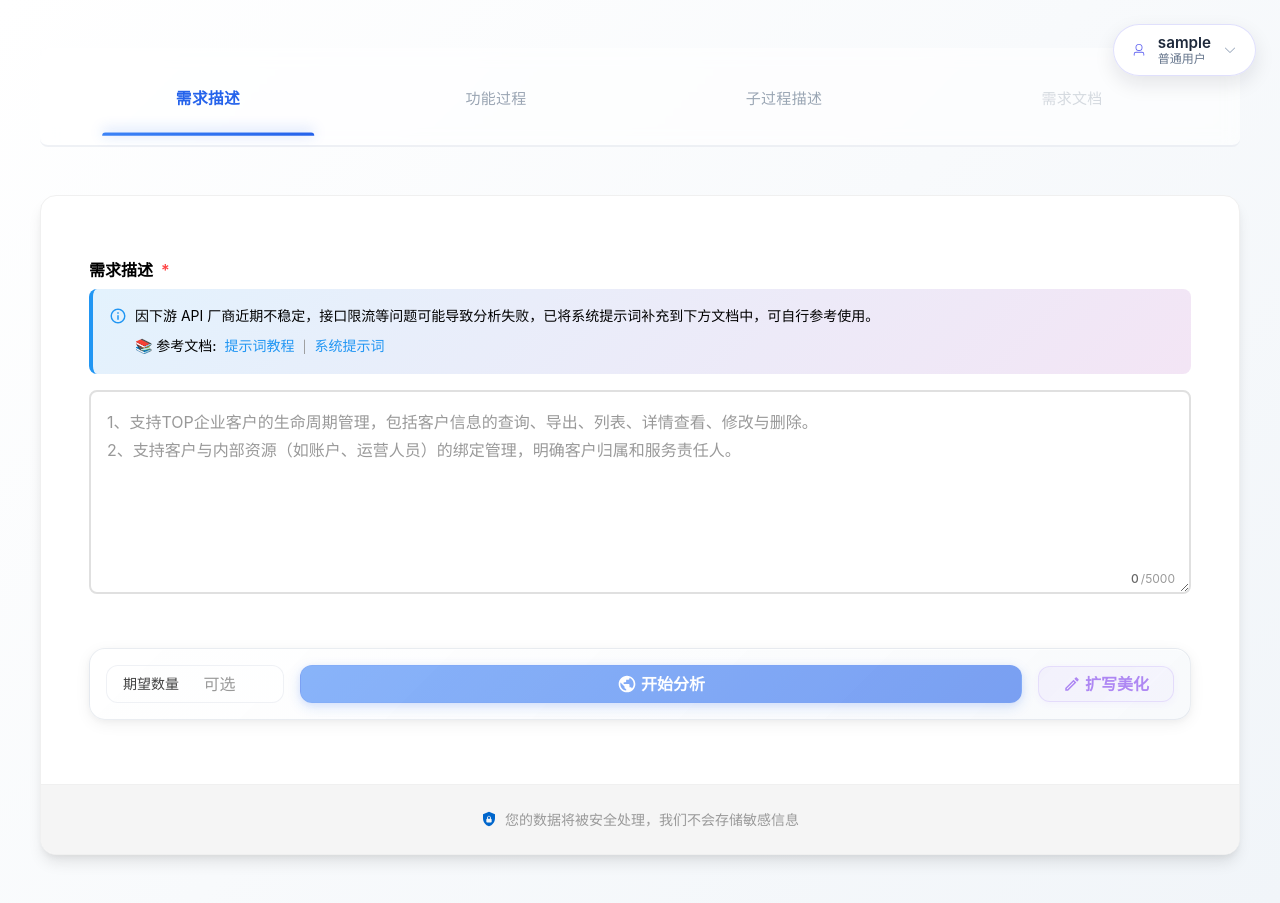
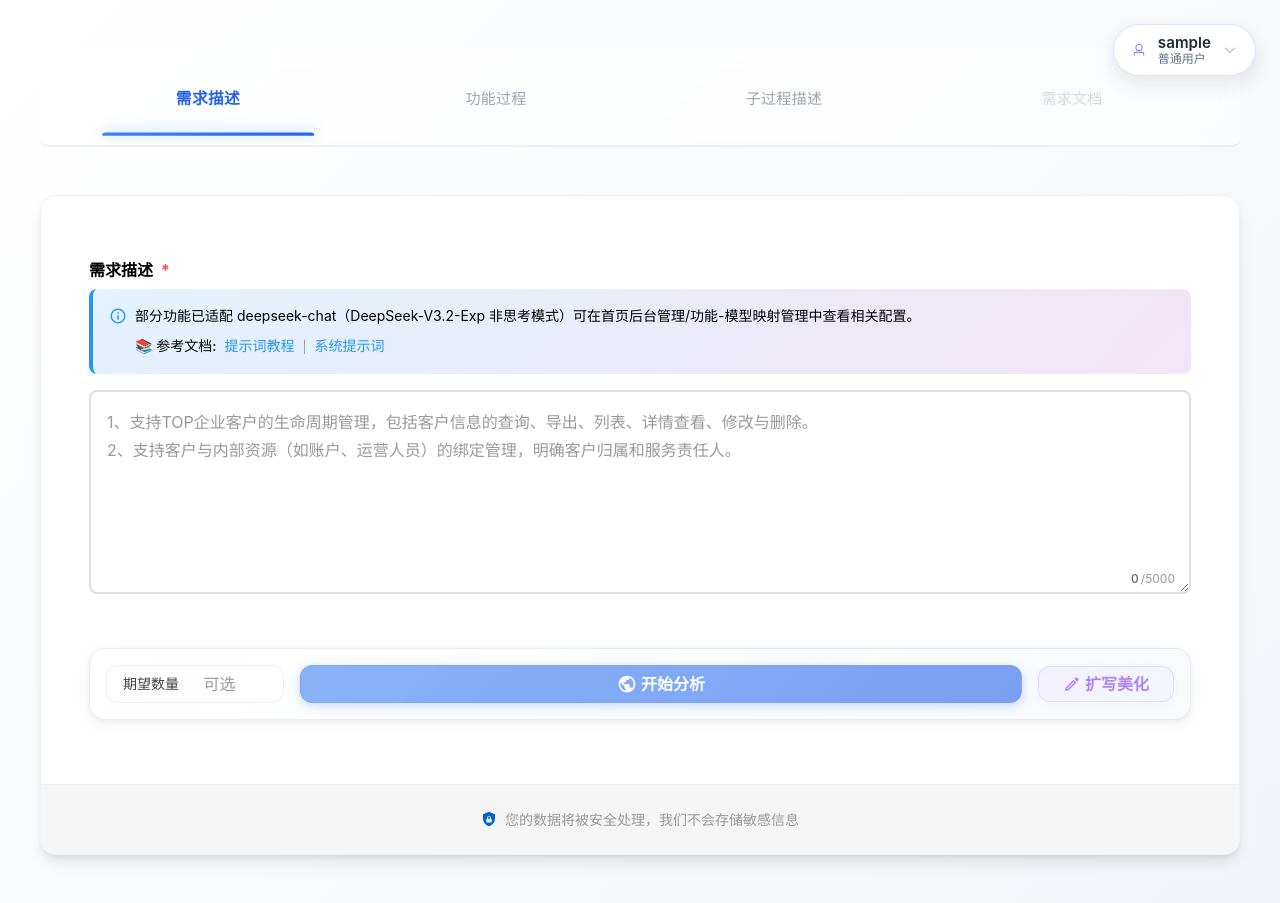
Before and after one commit to Docker7530/excalicode-ai, a Vue app in the folder frontend/: page /requirement-analysis in a window 1280 px wide. Built offline with nearby package versions, Linux system fonts and the light colour scheme; no server answers; sample sign-in values are in the browser's storage.

Commit message:
refactor(frontend): optimize homepage and system prompt redirection
- Refined homepage prompts for better user guidance
- Updated system prompt redirection links configuration
- Improved prompt navigation flow in frontend interface

```diff
--- a/frontend/src/components/AnalysisForm.vue
+++ b/frontend/src/components/AnalysisForm.vue
@@ -29,8 +29,8 @@
           </div>
           <div class="notice-content">
             <p class="notice-text">
-              因下游 API
-              厂商近期不稳定，接口限流等问题可能导致分析失败，已将系统提示词补充到下方文档中，可自行参考使用。
+              部分功能已适配 deepseek-chat（DeepSeek-V3.2-Exp
+              非思考模式）可在首页后台管理/功能-模型映射管理中查看相关配置。
             </p>
             <div class="notice-links">
               <span class="links-label">📚 参考文档:</span>
@@ -44,7 +44,7 @@
               </a>
               <span class="link-divider">|</span>
               <a
-                href="https://www.kdocs.cn/l/cs8p4y5xWHj8"
+                href="https://github.com/Docker7530/excalicode-ai/tree/main/common/src/main/resources/prompts"
                 target="_blank"
                 rel="noopener noreferrer"
                 class="doc-link"
```
